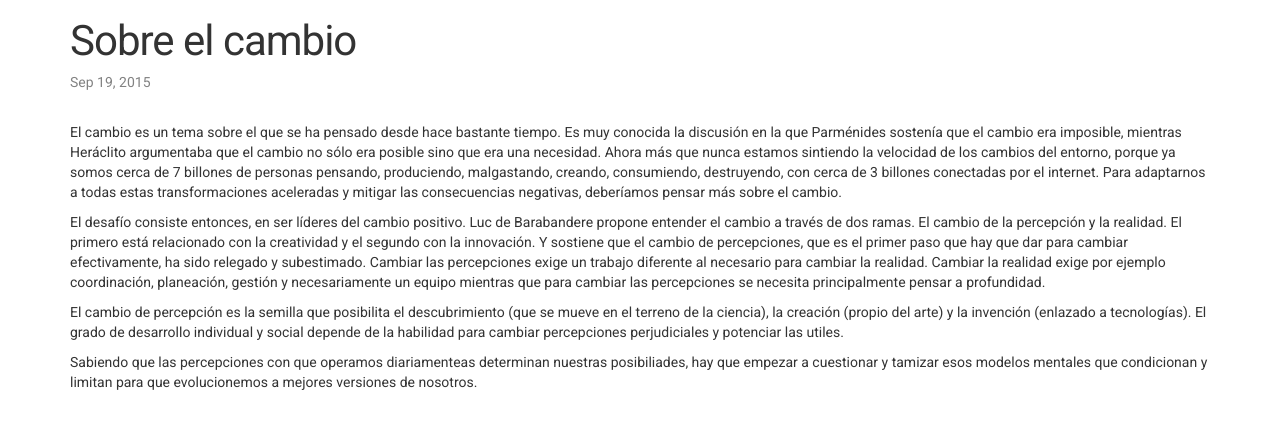
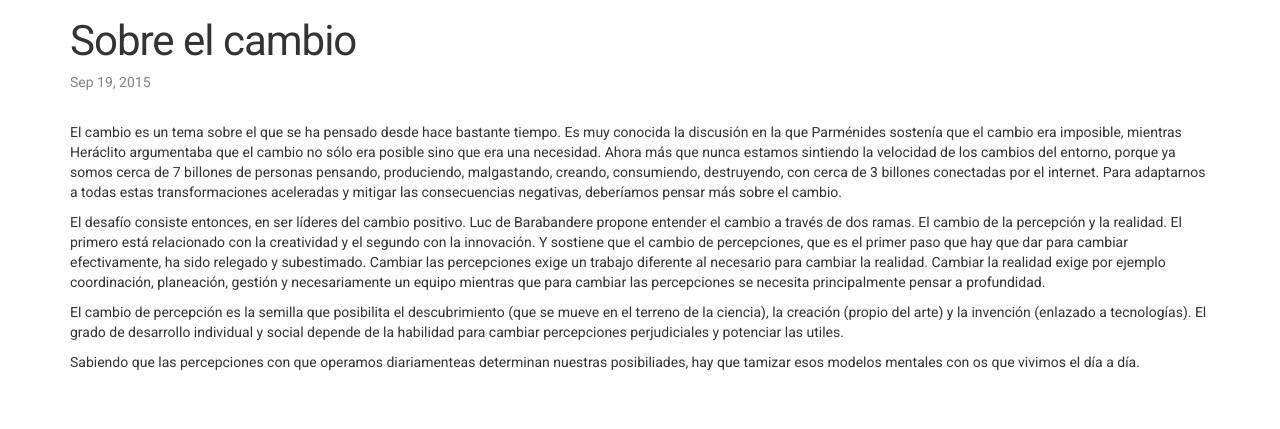
Before and after one commit to juandavidac/test-jekyll, a Jekyll site: the page built from _posts/2015-09-14-welcome-to-jekyll.markdown, in a window 1280 px wide. Shown: the top 429 px of the page. Built offline with Jekyll 4.4.1, drawn with Linux system fonts in a browser that asks for light colours.

Commit message:
update posts

```diff
--- a/_posts/2015-09-14-welcome-to-jekyll.markdown
+++ b/_posts/2015-09-14-welcome-to-jekyll.markdown
@@ -10,4 +10,4 @@ El desafío consiste entonces, en ser líderes del cambio positivo.  Luc de Bara
 
 El cambio de percepción es la semilla que posibilita el descubrimiento (que se mueve en el terreno de la ciencia), la creación (propio del arte) y la invención (enlazado a tecnologías).  El grado de desarrollo individual y social depende de la habilidad para cambiar percepciones perjudiciales y potenciar las utiles.
 
-Sabiendo que las percepciones con que operamos diariamenteas determinan nuestras posibiliades, hay que empezar a cuestionar y tamizar esos modelos mentales que condicionan y limitan para que evolucionemos a mejores versiones de nosotros.
+Sabiendo que las percepciones con que operamos diariamenteas determinan nuestras posibiliades, hay que tamizar esos modelos mentales con os que vivimos el día a día.
```
Also changed, not shown: _posts/2017-06-30-innovacion.markdown (added, +8 -0 lines).
